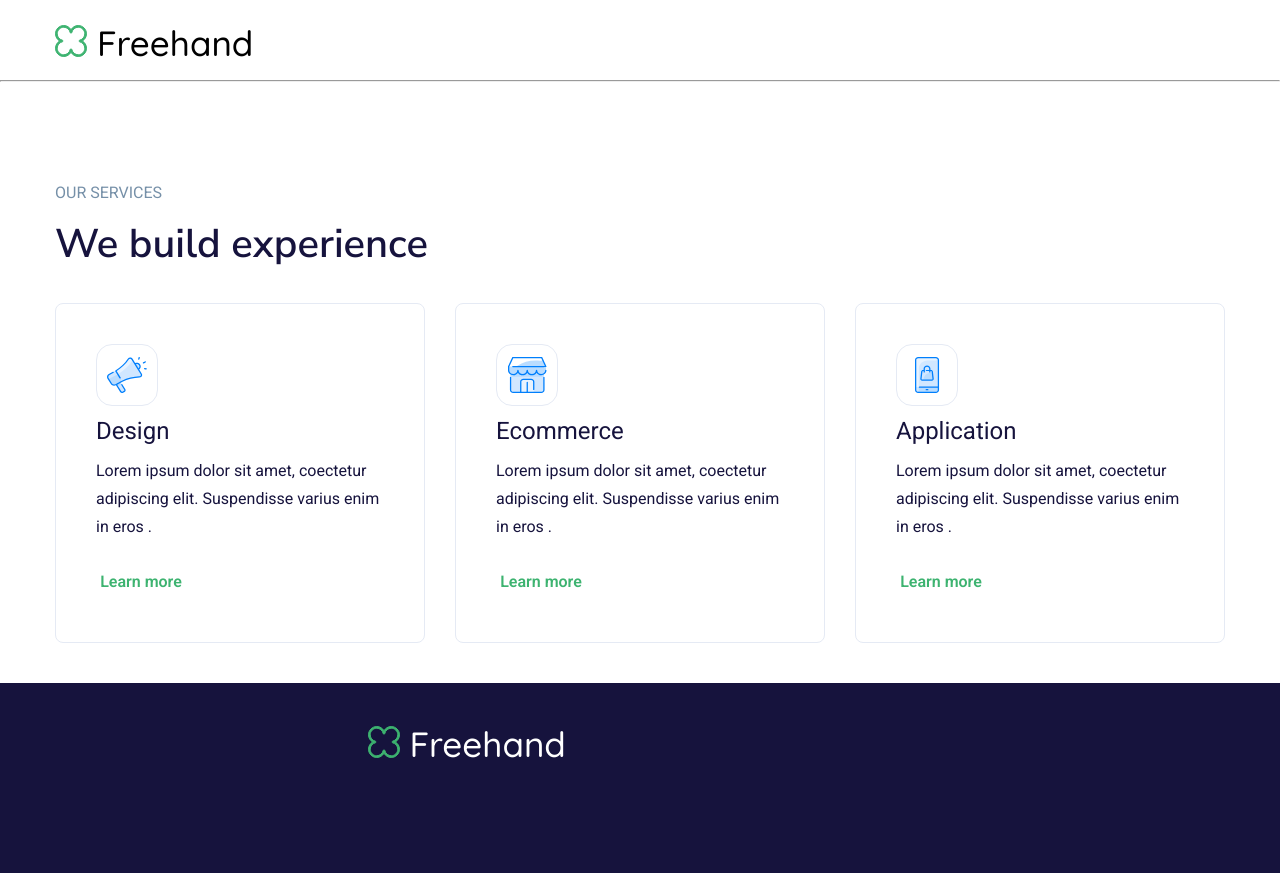
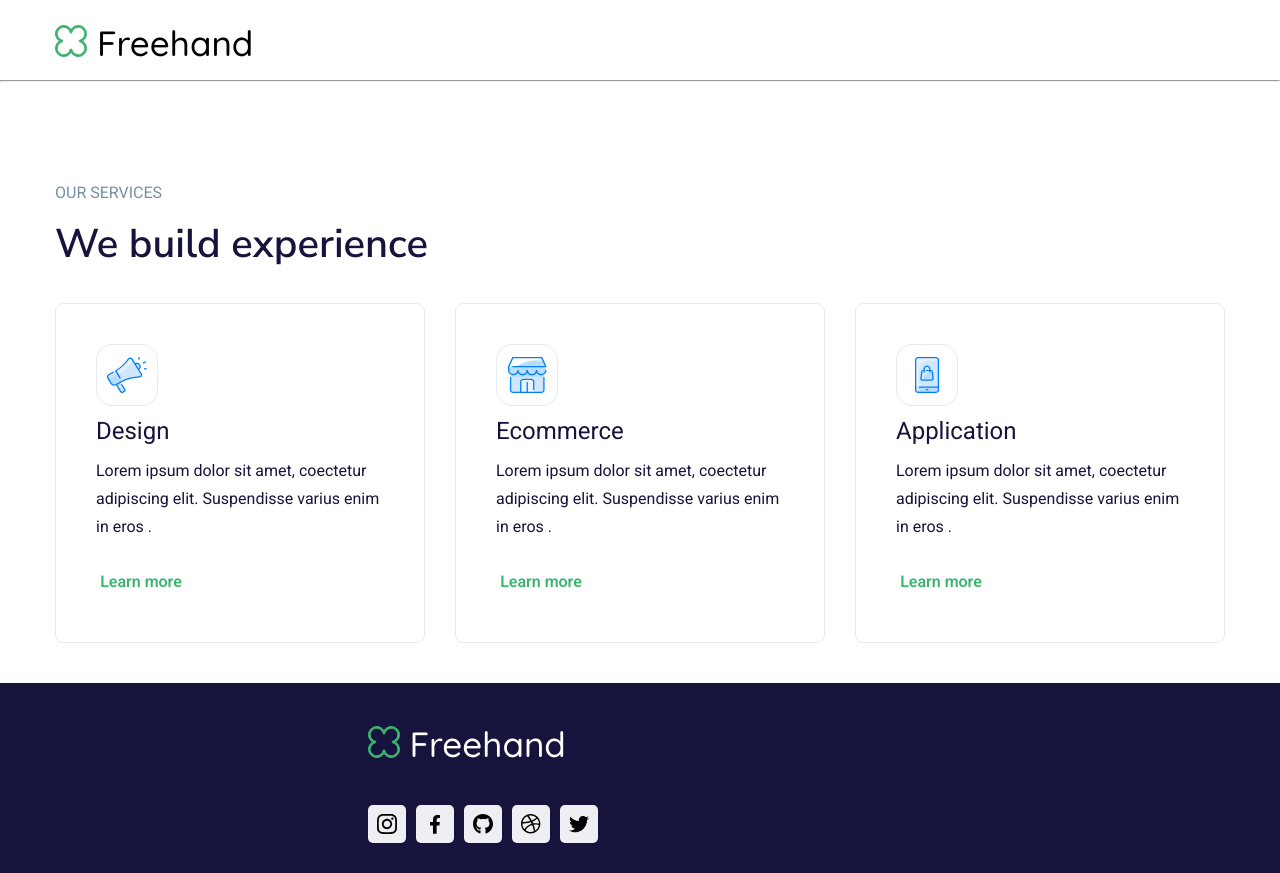
Before and after one commit to Marharyta-Ivashko/freehand, a plain HTML site: page index.html in a window 1280 px wide. Shown: the top 873 px of the page. Drawn offline with Linux system fonts and the light colour scheme; the site is published under a folder, as on GitHub Pages, so addresses that start at the root find nothing.

Commit message:
Fixed SVG

```diff
--- a/index.html
+++ b/index.html
@@ -142,27 +142,27 @@
     <div class="links-items">
       <a href="https://www.instagram.com/" target="_blank">
         <svg class="social-icon" viewBox="0 0 38 38" width="38" height="38">
-          <use href="/icons/social.svg#social-instagram"></use>
+          <use href="icons/social.svg#social-instagram"></use>
         </svg>
       </a>
       <a href="https://www.facebook.com/" target="_blank">
         <svg class="social-icon" viewBox="0 0 38 38" width="38" height="38">
-          <use href="/icons/social.svg#social-facebook"></use>
+          <use href="icons/social.svg#social-facebook"></use>
         </svg>
       </a>
       <a href="https://github.com/" target="_blank">
         <svg class="social-icon" viewBox="0 0 38 38" width="38" height="38">
-          <use href="/icons/social.svg#social-github"></use>
+          <use href="icons/social.svg#social-github"></use>
         </svg>
       </a>
       <a href="https://dribbble.com/" target="_blank">
         <svg class="social-icon" viewBox="0 0 38 38" width="38" height="38">
-          <use href="/icons/social.svg#social-dribbble"></use>
+          <use href="icons/social.svg#social-dribbble"></use>
         </svg>
       </a>
       <a href="https://x.com" target="_blank">
         <svg class="social-icon" viewBox="0 0 38 38" width="38" height="38">
-          <use href="/icons/social.svg#social-twitter"></use>
+          <use href="icons/social.svg#social-twitter"></use>
         </svg>
       </a>
     </div>
```
